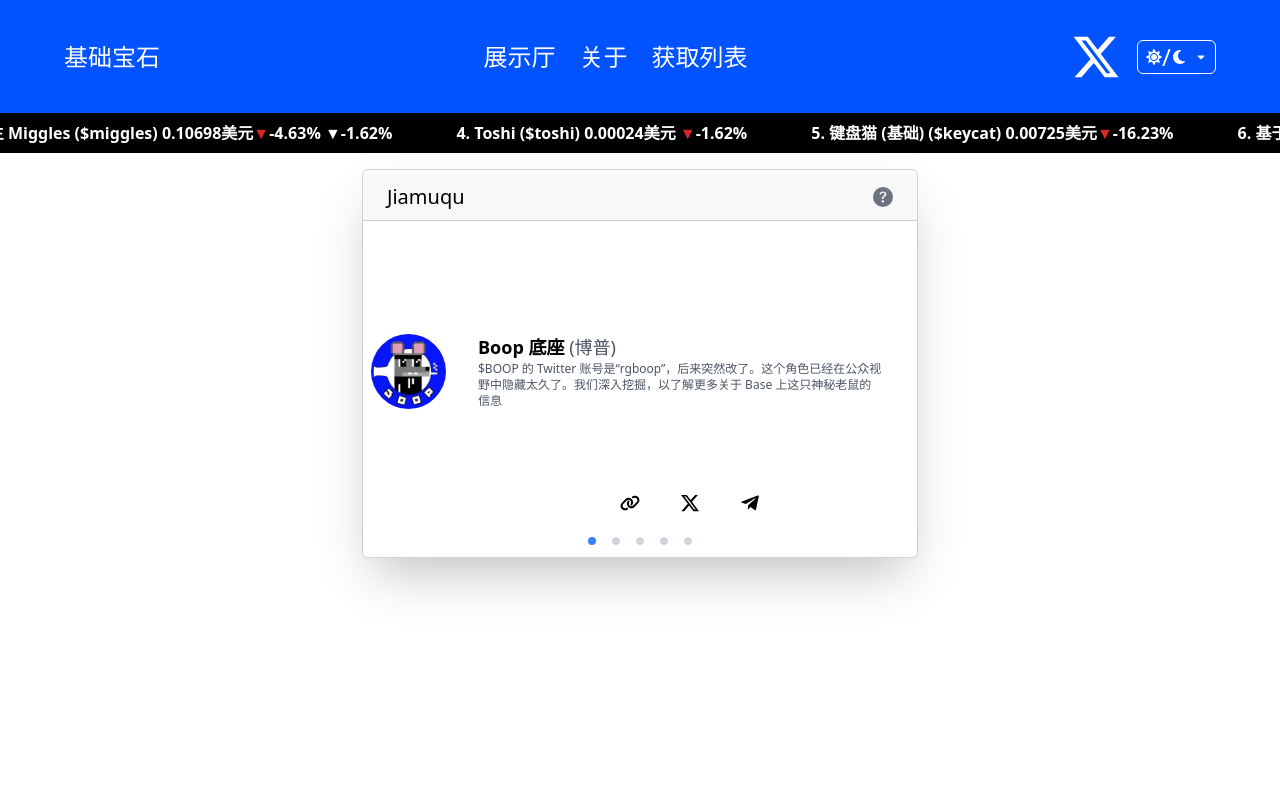
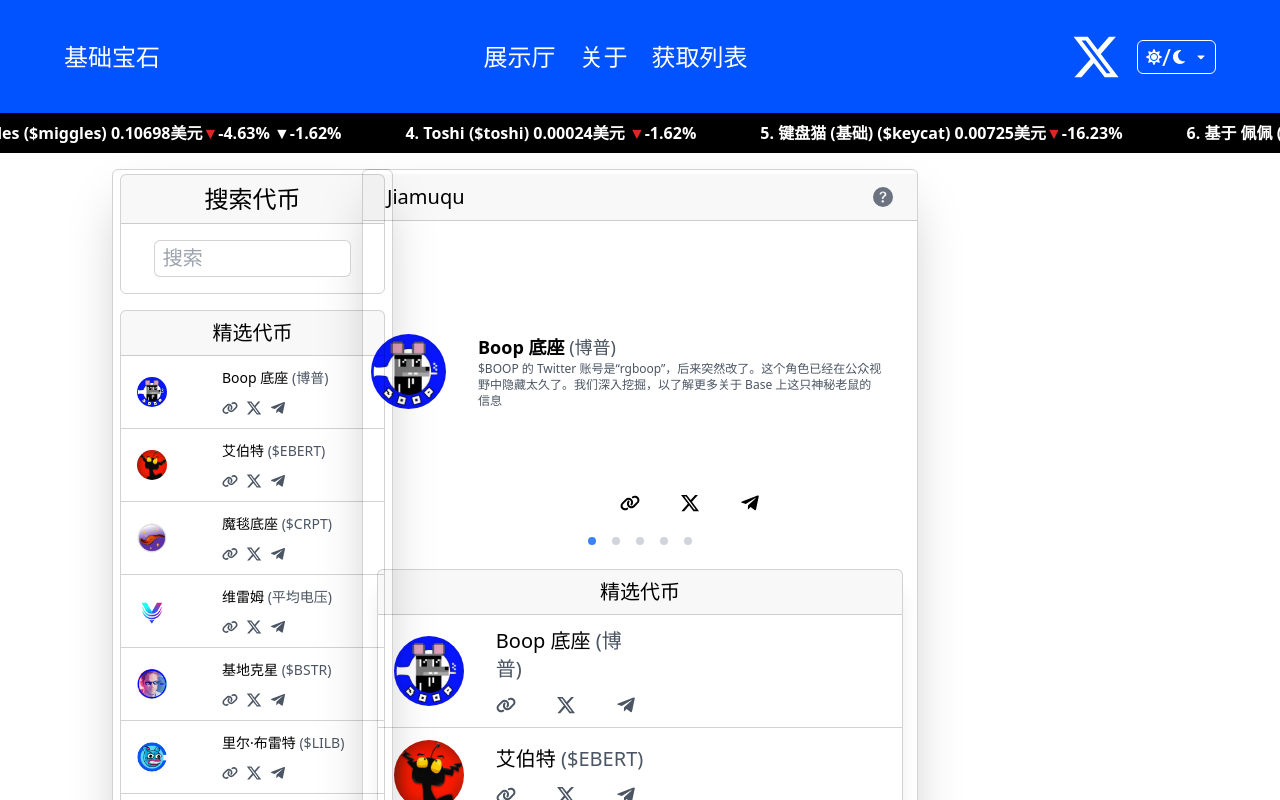
Before and after one commit to spanzyteo/gems-of-base, a Next.js app: page / in a window 1280 px wide. Shown: the top 800 px of the page. Built offline with nearby package versions, Linux system fonts and the light colour scheme.

Commit message:
Add search and feature token

```diff
--- a/app/components/Body.tsx
+++ b/app/components/Body.tsx
@@ -1,9 +1,11 @@
 import React from 'react'
 import Gems from './Gems'
+import SearchTokens from './SearchTokens'
 
 const Body = () => {
   return <div className='relative'>
     <Gems/>
+    <SearchTokens />
   </div>
 }
 
--- a/app/components/Gems.tsx
+++ b/app/components/Gems.tsx
@@ -7,6 +7,7 @@
 import { FaXTwitter } from 'react-icons/fa6'
 import { FaTelegramPlane } from 'react-icons/fa'
 import Link from 'next/link'
+import MobileSearchTokens from './MobileSearchTokens'
 
 const Gems = () => {
   const [currentIndex, setCurrentIndex] = useState(0)
@@ -148,6 +149,7 @@
           ))}
         </div>
       </div>
+      <MobileSearchTokens/>
     </div>
   )
 }
--- /dev/null
+++ b/app/components/MobileSearchTokens.tsx
@@ -0,0 +1,59 @@
+import React from 'react'
+import { data, DataItem } from '../data/data'
+import Link from 'next/link'
+import { FaLink, FaXTwitter } from 'react-icons/fa6'
+import { FaTelegramPlane } from 'react-icons/fa'
+
+const MobileSearchTokens = () => {
+  return (
+    <>
+      <div className="w-[98%] border border-[#0000002D] lg:hidden flex flex-col rounded-md mx-auto mt-3 shadow-xl">
+        <div className="bg-[#21252908] text-2xl border-b border-b-[#0000002D] flex items-center justify-center py-2">
+          <h1>搜索代币</h1>
+        </div>
+        <input
+          type="text"
+          className="w-[75%] h-[37px] my-4 border mx-auto border-[#0000002D] rounded-md px-2  placeholder:text-xl"
+          placeholder="搜索"
+        />
+      </div>
+      <div className="w-[95%] border border-[#0000002D] flex flex-col rounded-md mt-4 mx-auto shadow-xl">
+        <div className="bg-[#21252908] text-xl border-b border-b-[#0000002D] flex items-center justify-center py-2">
+          <h1>精选代币</h1>
+        </div>
+        <div className="flex flex-col ">
+          {data.map((item: DataItem) => (
+            <div className="flex flex-row items-center border-b border-b-[#0000002D] py-3 gap-8">
+              <div>
+                <img
+                  src={item.avatar}
+                  alt="img"
+                  className="h-[70px] w-[70px] rounded-full ml-4"
+                />
+              </div>
+              <div className="flex flex-col gap-3 w-[150px]">
+                <h1 className="text-xl">
+                  {item.title}{' '}
+                  <span className="text-gray-600">{item.initial}</span>
+                </h1>
+                <div className="flex flex-row text-gray-600 gap-10">
+                  <Link href={item.website}>
+                    <FaLink className="h-[20px] w-[20px]" />
+                  </Link>
+                  <Link href={item.twitter}>
+                    <FaXTwitter className="h-[20px] w-[20px]" />
+                  </Link>
+                  <Link href={item.telegram}>
+                    <FaTelegramPlane className="h-[20px] w-[20px]" />
+                  </Link>
+                </div>
+              </div>
+            </div>
+          ))}
+        </div>
+      </div>
+    </>
+  )
+}
+
+export default MobileSearchTokens
--- /dev/null
+++ b/app/components/SearchTokens.tsx
@@ -0,0 +1,58 @@
+import { data, DataItem } from '../data/data'
+import { FaLink } from 'react-icons/fa6'
+import { FaXTwitter } from 'react-icons/fa6'
+import { FaTelegramPlane } from 'react-icons/fa'
+import Link from 'next/link'
+const SearchTokens = () => {
+  return (
+    <div className="lg:flex flex-col items-center justify-center hidden absolute top-0 w-[281px] border border-[#0000002D] rounded-md shadow-2xl ml-[7rem] py-1">
+      <div className="w-[95%] border border-[#0000002D] flex flex-col rounded-md">
+        <div className="bg-[#21252908] text-2xl border-b border-b-[#0000002D] flex items-center justify-center py-2">
+          <h1>搜索代币</h1>
+        </div>
+        <input
+          type="text"
+          className="w-[75%] h-[37px] my-4 border mx-auto border-[#0000002D] rounded-md px-2  placeholder:text-xl"
+          placeholder="搜索"
+        />
+      </div>
+      <div className="w-[95%] border border-[#0000002D] flex flex-col rounded-md mt-4">
+        <div className="bg-[#21252908] text-xl border-b border-b-[#0000002D] flex items-center justify-center py-2">
+          <h1>精选代币</h1>
+        </div>
+        <div className="flex flex-col ">
+          {data.map((item: DataItem) => (
+            <div className="flex flex-row items-center  justify-between border-b border-b-[#0000002D] py-3">
+              <div>
+                <img
+                  src={item.avatar}
+                  alt="img"
+                  className="h-[30px] w-[30px] rounded-full ml-4"
+                />
+              </div>
+              <div className="flex flex-col gap-3 w-[150px] mr-3">
+                <h1 className="text-sm">
+                  {item.title}{' '}
+                  <span className="text-gray-600">{item.initial}</span>
+                </h1>
+                <div className="flex flex-row text-gray-600 gap-2">
+                  <Link href={item.website}>
+                    <FaLink />
+                  </Link>
+                  <Link href={item.twitter}>
+                  <FaXTwitter />
+                  </Link>
+                  <Link href={item.telegram}>
+                  <FaTelegramPlane />
+                  </Link>
+                </div>
+              </div>
+            </div>
+          ))}
+        </div>
+      </div>
+    </div>
+  )
+}
+
+export default SearchTokens
```
